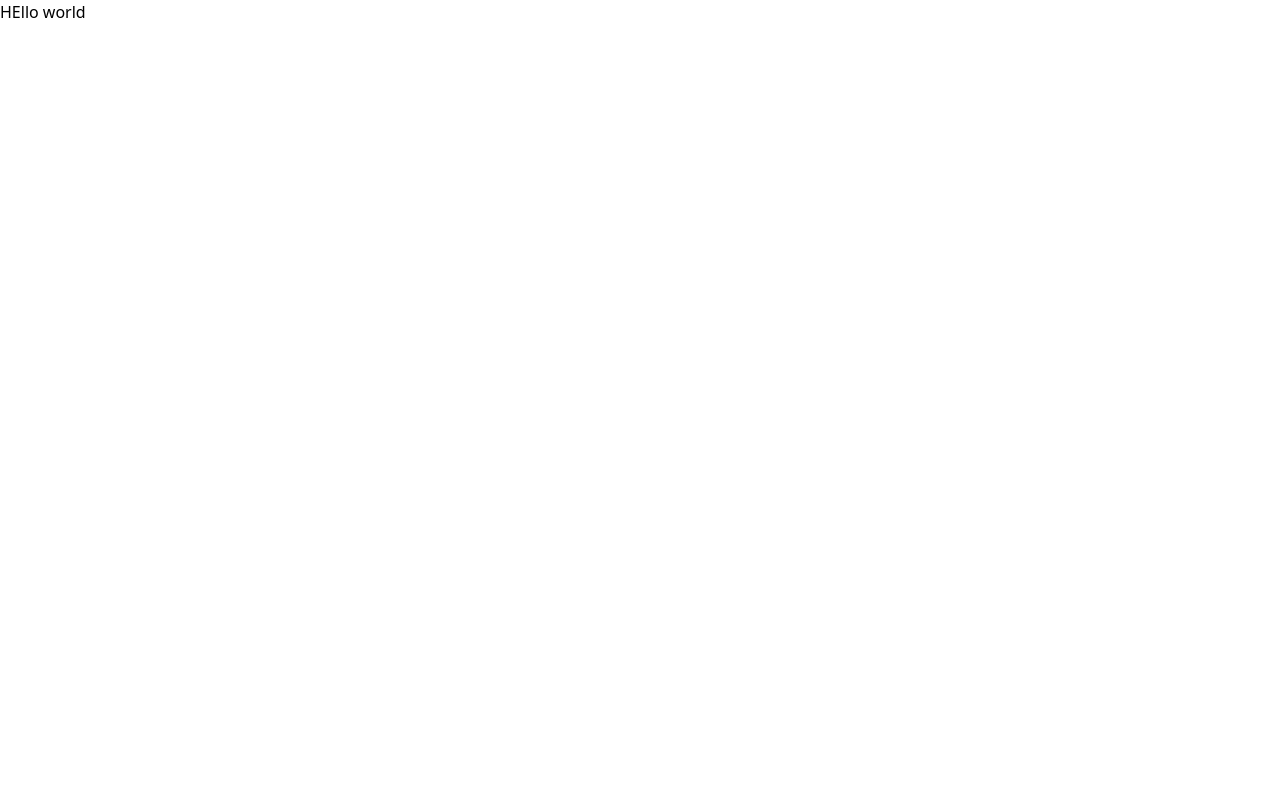
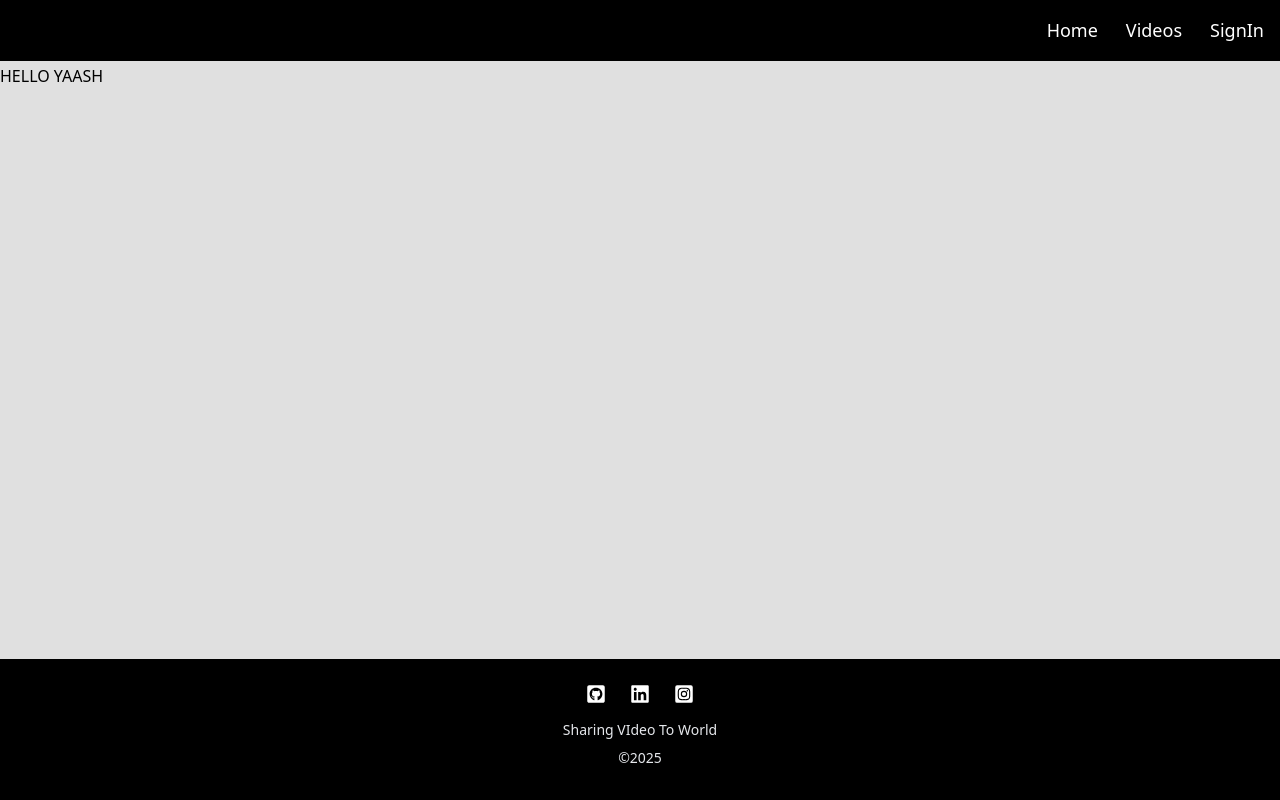
Before and after one commit to Yaash001/webVideo, a React (Vite) app in the folder frontend/: page / in a window 1280 px wide. Built offline with nearby package versions, Linux system fonts and the light colour scheme.

Commit message:
Added Th Basic NavBar And footer

```diff
--- a/frontend/package.json
+++ b/frontend/package.json
@@ -11,7 +11,8 @@
   },
   "dependencies": {
     "react": "^19.1.0",
-    "react-dom": "^19.1.0"
+    "react-dom": "^19.1.0",
+    "react-icons": "^5.5.0"
   },
   "devDependencies": {
     "@eslint/js": "^9.29.0",
--- a/frontend/src/App.tsx
+++ b/frontend/src/App.tsx
@@ -1,8 +1,9 @@
 import React from 'react'
+import { Layout } from './components/layout'
 
-const App = () => {
+const App : React.FC = () => {
   return (
-    <div><h1>HEllo world</h1></div>
+<><Layout children={<h1>HELLO YAASH</h1>}/></>
   )
 }
 
--- /dev/null
+++ b/frontend/src/components/Layout.tsx
@@ -0,0 +1,35 @@
+import React, { type ReactNode } from 'react'
+import { FaGithubSquare,FaLinkedin,FaInstagramSquare   } from "react-icons/fa";
+
+interface LProps{
+  children : ReactNode;
+}
+export const Layout : React.FC<LProps>= ({ children }) => {
+  return (
+    <div className='min-h-screen bg-bgTwo flex flex-col'>
+      <nav className='flex items-center bg-bgFive p-4 justify-end md:text-lg border-b-black border-b-[1px] fixed top-0 z-50 w-full text-white'>
+        <div className=' flex items-center gap-4 md:gap-5 lg:gap-7 capitalize'>
+          <p>Home</p>
+                    <p>videos</p>
+          <p>signIn</p>
+
+        </div>
+      </nav>
+      <main className='flex-1 flwx flex-col items-center w-full mt-16'>
+        {children}
+      </main>
+      <footer className='bg-black text-center py-6 border-t-[1px] border-t-black z-40'>
+        <div className='flex justify-center gap-6 mb-4 text-white'>
+          <a href='https://github.com/Yaash001' target='_blank' rel='noopener noreferrer' aria-label='GITHUB' ><FaGithubSquare size={20} /></a>
+          <a href='https://www.linkedin.com/in/yash-lahane-8a25a82a9/'  target='_blank' rel='noopener noreferrer' aria-label='LINKEDIN'><FaLinkedin size={20}/></a>
+          <a href='https://www.instagram.com/yaash_201'  target='_blank' rel='noopener noreferrer' aria-label='INSTAGRAM'><FaInstagramSquare size={20}/></a>
+        </div>
+              <p className='text-sm text-gray-200 mb-2'>
+        Sharing VIdeo To World
+      </p>
+      <p className='text-sm text-gray-200 mb-2'> &copy;2025</p>
+
+      </footer>
+    </div>
+  )
+}
--- a/frontend/tailwind.config.js
+++ b/frontend/tailwind.config.js
@@ -2,7 +2,33 @@
 export default {
   content: [ "./index.html","./src/**/*.{js,ts,jsx,tsx}"],
   theme: {
-    extend: {},
+  extend: {
+    textColor: {
+      textOne: "#1c1c1c",   // Dark Gray-Black for primary text
+      textTwo: "#4d4d4d",   // Medium Gray for secondary text
+    },
+
+    backgroundColor: {
+      bgOne: "#fefefe",     // Very light gray for main backgrounds
+      bgTwo: "#e0e0e0",     // Slightly darker gray for secondary backgrounds
+      bgThree: "#b3b3b3",   // Medium Gray for accents or cards
+      bgFour: "#333333",    // Dark Gray for headers or footer
+      bgFive: "#000000",    // Pure Black for high-contrast elements
+    },
+
+    animation: {
+      "scale-pulse": "scalePulse 2s infinite ease-in-out",
+    },
+
+    keyframes: {
+      scalePulse: {
+        "0%, 100%": { transform: "scale(1)" },
+        "50%": { transform: "scale(1.2)" },
+      },
+    },
   },
+
+
   plugins: [],
 }
+}
```
Also changed, not shown: 1 other file (tests, documents, lock files or other folders).
